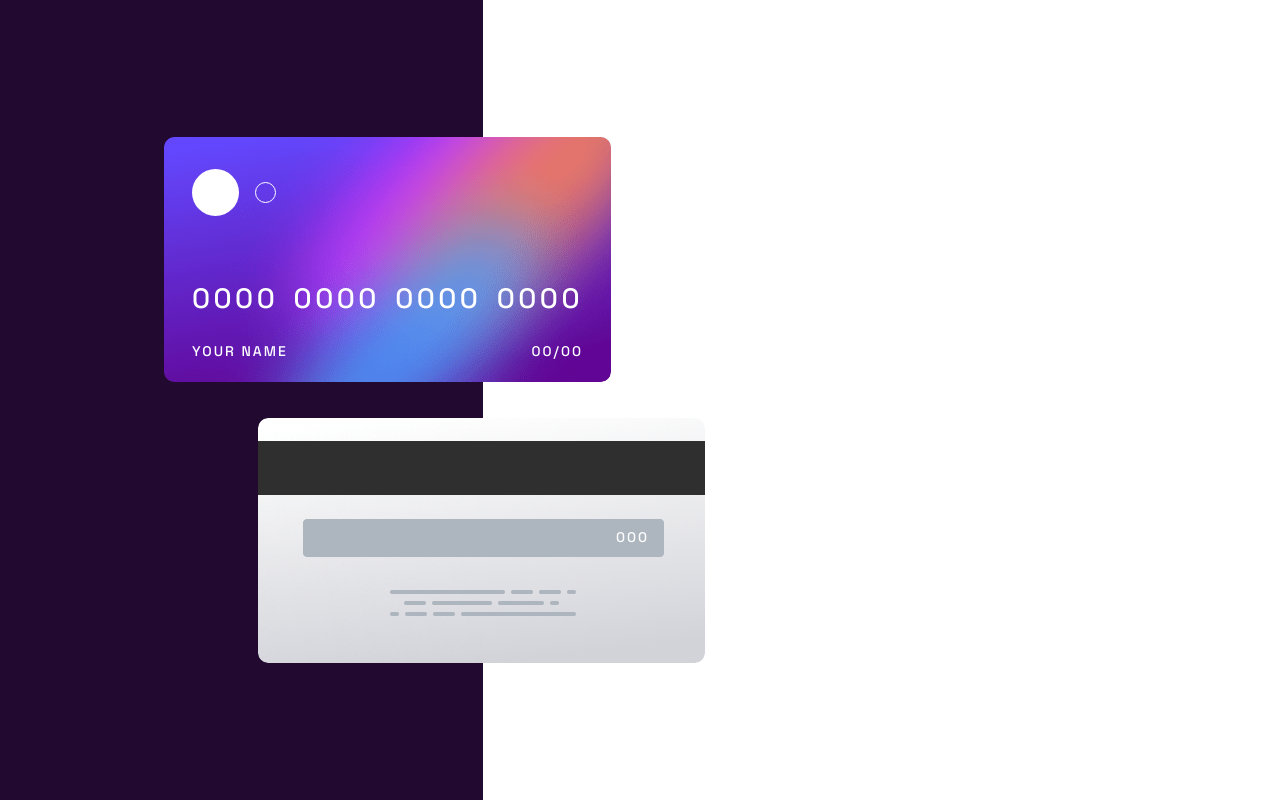
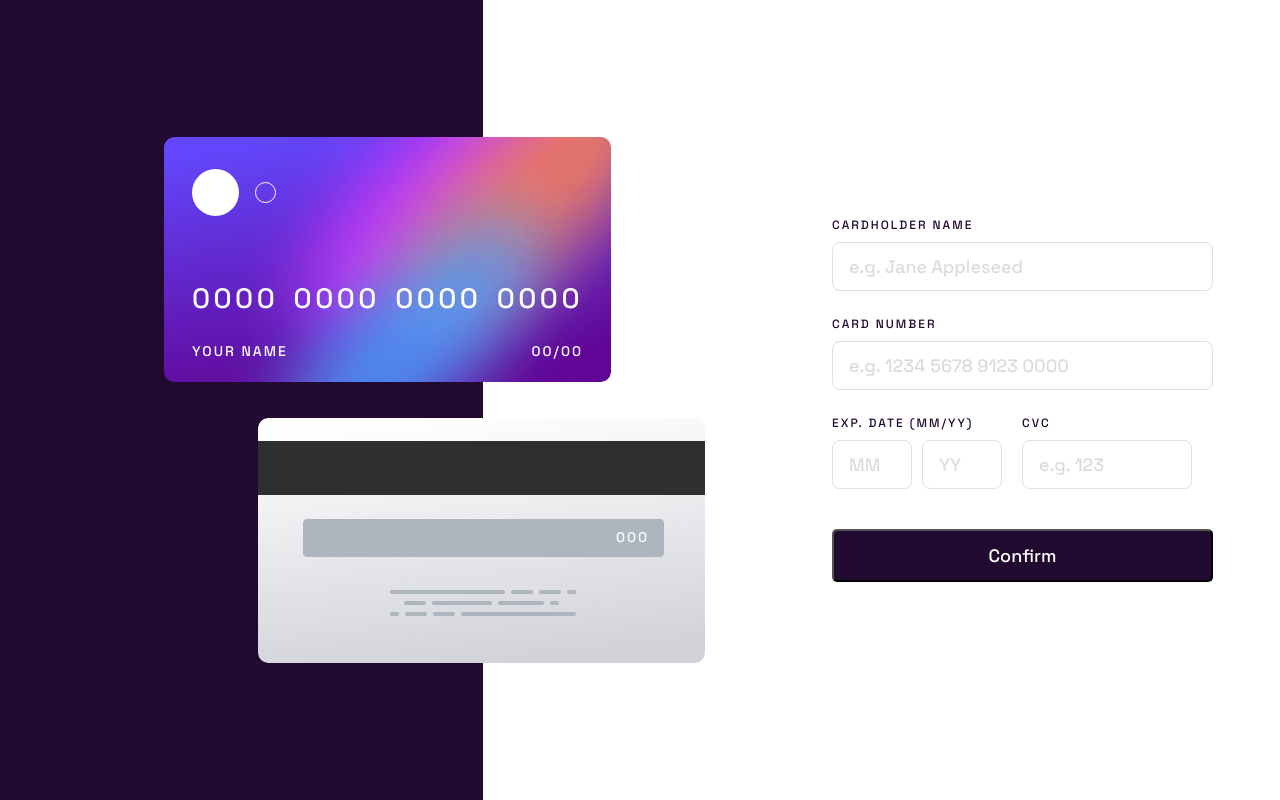
Before and after one commit to eduardogomesf/interactive-credit-card, a React (Vite) app: page / in a window 1280 px wide. Built offline with nearby package versions, Linux system fonts and the light colour scheme.

Commit message:
feat: add Form component in Home page

```diff
--- a/src/pages/Home/index.tsx
+++ b/src/pages/Home/index.tsx
@@ -1,6 +1,7 @@
 import { useState } from "react";
 import { CreditCardBack } from "../../components/CreditCardBack";
 import { CreditCardFront } from "../../components/CreditCardFront";
+import { Form } from "../../components/Form";
 import { Aside, HomeContainer, MainContent } from "./styles";
 
 type CreditCard = {
@@ -24,6 +25,9 @@ export function Home() {
                 </div>
             </Aside>
             <MainContent>
+                <div>
+                    <Form />
+                </div>
             </MainContent>
         </HomeContainer>
     )
--- a/src/pages/Home/styles.ts
+++ b/src/pages/Home/styles.ts
@@ -2,6 +2,8 @@ import styled from "styled-components";
 
 export const HomeContainer = styled.main`
     width: 100%;
+
+    display: flex;
 `
 
 export const Aside = styled.aside`
@@ -25,7 +27,14 @@ export const Aside = styled.aside`
 `
 
 export const MainContent = styled.div`
-    display: inline;
     width: 100%;
     height: 100vh;
+
+    display: flex;
+    align-items: center;
+
+    > div {
+        width: 381px;
+        margin-left: 349px;
+    }
 `
```
